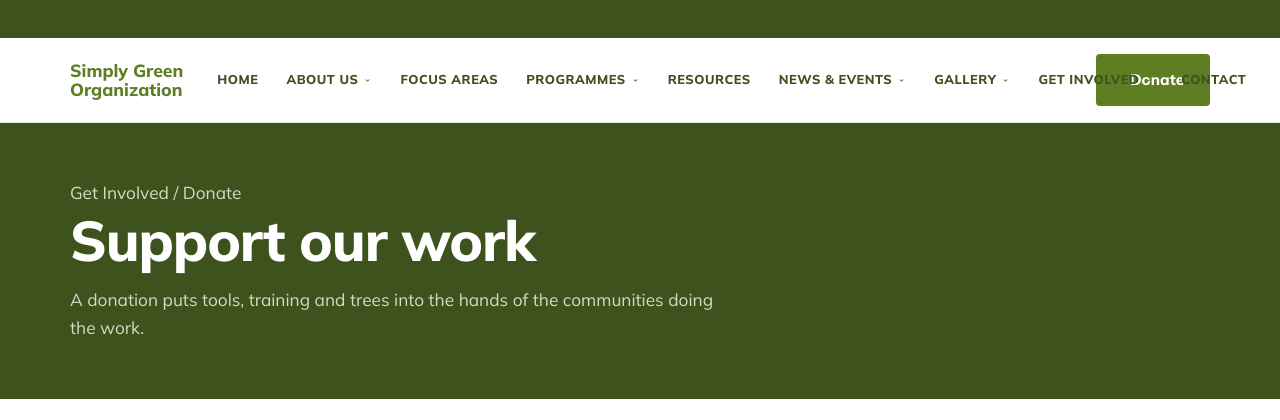
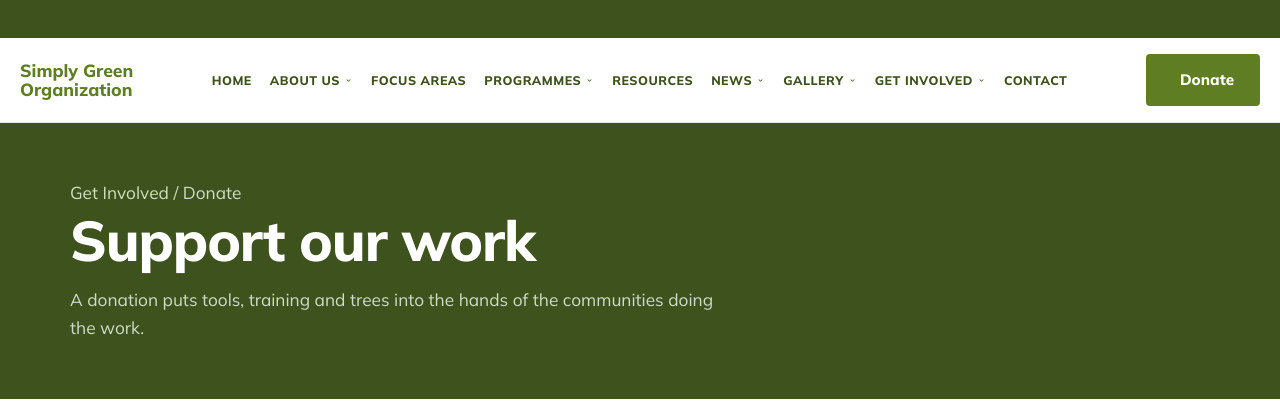
Before and after one commit to Barackwilliam/simply_green, a Django app: page /donate/ in a window 1280 px wide. Shown: the top 420 px of the page. Run offline with Django 5.2, Linux system fonts and the light colour scheme; data comes from the database, SQL or seed files in the repository; data that the repository does not hold is empty; some libraries are stand-ins or nearby versions.

Commit message:
Stop the Donate button landing on top of the last menu item
At desktop widths the navigation row overran its container and the Donate
button sat over "Get Involved", with "Contact" pushed out of sight.

Measured rather than guessed: nine items need 983px, the logo 161px and the
button 115px — 1299px against the 1180px content width. Three changes close
the gap. The header gets its own wider container, because a menu row has
different needs from a column of body text. Link padding comes down from 14px
to 9px a side. "News & Events" becomes "News", the events link having been in
its dropdown all along.

The drawer now takes over below 1280px, where the full row genuinely does not
fit, rather than at 1100px where it was being clipped instead.

Also removes `min-width: 0` from the nav and gives it `flex: none`. Allowing
it to shrink is what cut the last item off rather than letting the row report
the space it actually needs — the same mistake that had collapsed the logo to
zero width.

Verified at 1600, 1440, 1366 and 1280px: all nine items visible with clear
space before the button, the drawer below that, and no sideways page scroll
at any width down to 390px.

Co-Authored-By: Claude Opus 5 <noreply@anthropic.com>
Claude-Session: https://claude.ai/code/session_01UEhLAnSzhxmoy4Gij5YMRM

```diff
--- a/backend/apps/site/navigation.py
+++ b/backend/apps/site/navigation.py
@@ -34,7 +34,7 @@ def build_nav(path: str):
         },
         {"label": "Resources", "url": reverse("site:resources"), "children": []},
         {
-            "label": "News & Events",
+            "label": "News",
             "url": reverse("site:news"),
             "children": [
                 {"label": "News & Stories", "url": reverse("site:news")},
--- a/backend/static/css/site.css
+++ b/backend/static/css/site.css
@@ -167,6 +167,10 @@ img { max-width: 100%; height: auto; display: block; }
 .topbar__socials { display: flex; gap: 14px; align-items: center; }
 .topbar__socials svg { width: 16px; height: 16px; fill: currentColor; }
 
+/* The nav row needs more room than the body text column: nine items plus a
+   logo and a button measure ~1230px, against the 1180px content width. */
+.header .wrap { max-width: 1320px; }
+
 .header {
   position: sticky;
   top: 0;
@@ -187,15 +191,21 @@ img { max-width: 100%; height: auto; display: block; }
 .brand img { height: 52px; width: auto; max-width: none; }
 .brand__text { font-weight: 800; font-size: 1.1rem; color: var(--green-ink); line-height: 1.1; }
 
-.nav { display: flex; align-items: stretch; min-width: 0; }
+/* flex: none, like the logo and the button. Letting this shrink is what
+   clipped the last menu item instead of making the row honest about the
+   space it needs. */
+.nav { display: flex; align-items: stretch; flex: none; }
 .nav__list { display: flex; align-items: stretch; list-style: none; margin: 0; padding: 0; }
 .nav__item { position: relative; display: flex; align-items: stretch; }
 .nav__link {
   display: flex;
   align-items: center;
-  gap: 5px;
-  padding: 0 14px;
-  font-size: .8rem;
+  gap: 4px;
+  /* Nine items plus the logo and the Donate button have to share one row.
+     At 14px of padding each they overflowed and the button landed on top of
+     the last link. */
+  padding: 0 9px;
+  font-size: .78rem;
   font-weight: 800;
   letter-spacing: .04em;
   text-transform: uppercase;
@@ -251,7 +261,9 @@ img { max-width: 100%; height: auto; display: block; }
 }
 .burger svg { width: 26px; height: 26px; fill: currentColor; }
 
-@media (max-width: 1100px) {
+/* Below this the row cannot hold the full menu, so the drawer takes over
+   rather than letting items collide or be clipped. */
+@media (max-width: 1279px) {
   .nav { display: none; }
   .burger { display: inline-flex; }
 }
```
